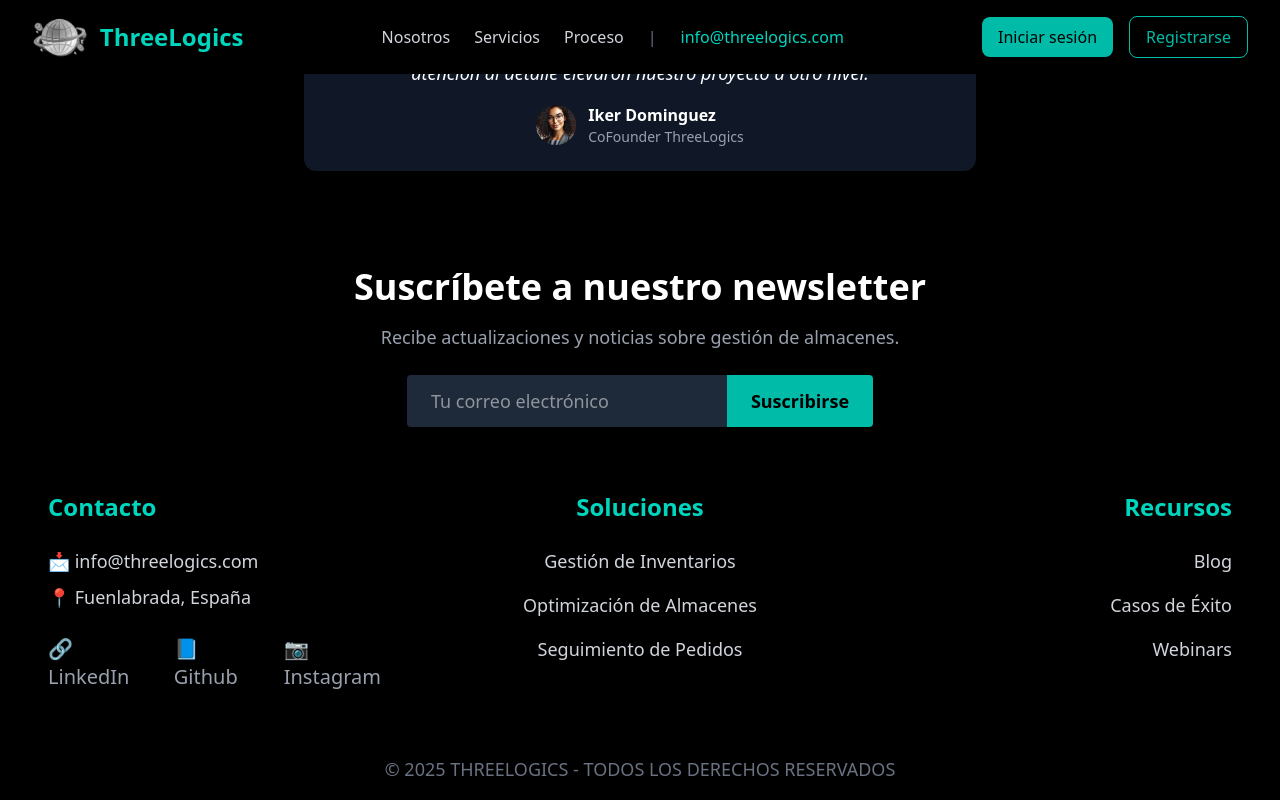
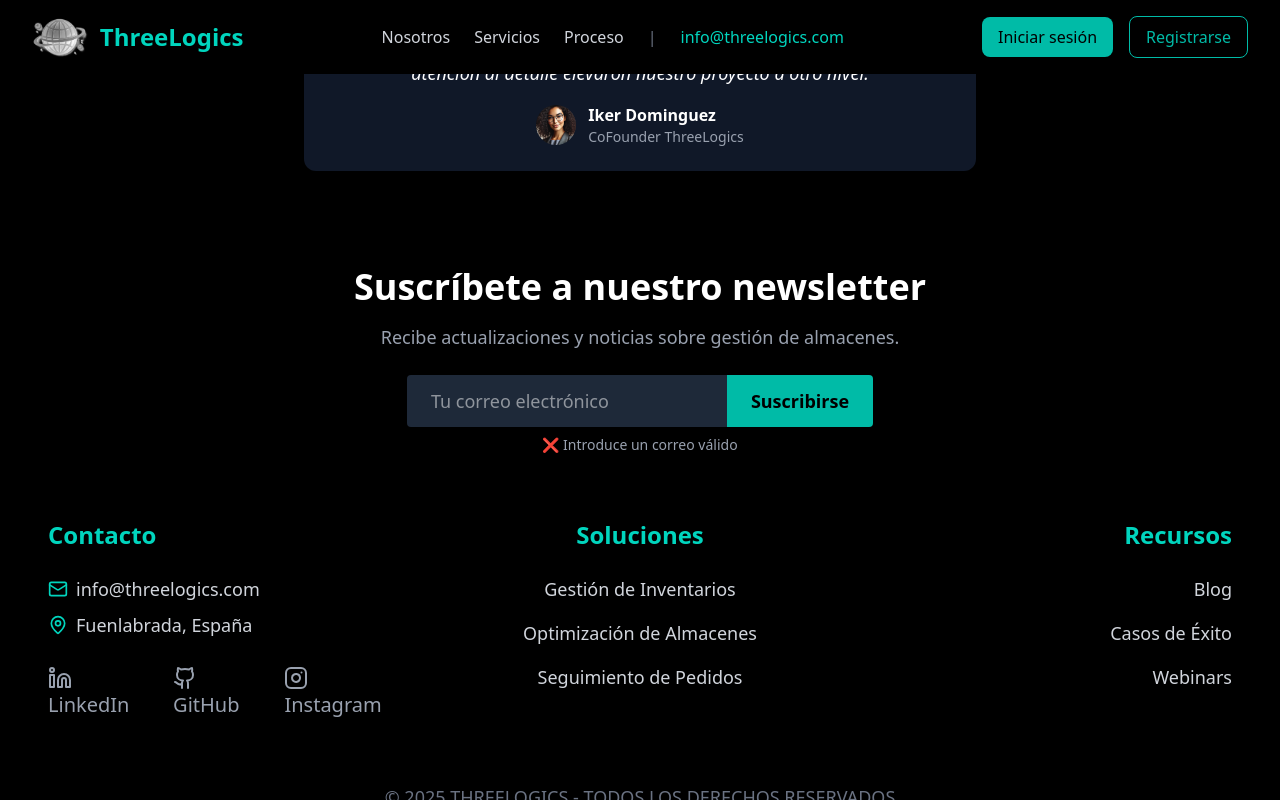
Before and after one commit to dominguezz05/TFG-ThreeLogics, a React (Vite) app in the folder warehouse-test/: page / in a window 1280 px wide. Both pictures are taken after a click on the button "Suscribirse". Shown: the part 3833-4633 px from the top of the page. Built offline with nearby package versions, Linux system fonts and the light colour scheme.

Commit message:
footer mejorado

```diff
--- a/warehouse-test/src/components/Footer.jsx
+++ b/warehouse-test/src/components/Footer.jsx
@@ -1,7 +1,29 @@
+import { useState } from "react";
+import { Mail, MapPin, Linkedin, Github, Instagram } from "lucide-react"; // Librería de iconos
+
 export default function Footer() {
+  const [email, setEmail] = useState("");
+  const [isLoading, setIsLoading] = useState(false);
+  const [message, setMessage] = useState("");
+
+  const handleSubscribe = () => {
+    if (!email || !email.includes("@")) {
+      setMessage("❌ Introduce un correo válido");
+      return;
+    }
+
+    setIsLoading(true);
+    setTimeout(() => {
+      setIsLoading(false);
+      setMessage("✅ Suscripción exitosa");
+      setEmail("");
+    }, 2000);
+  };
+
   return (
     <footer className="bg-black text-white py-16" id="footer">
       <div className="max-w-7xl mx-auto px-6 md:px-12">
+
         {/* Sección de Newsletter */}
         <div className="text-center mb-16">
           <h3 className="text-4xl font-bold mb-4">
@@ -14,32 +36,44 @@ export default function Footer() {
             <input
               type="email"
               placeholder="Tu correo electrónico"
+              value={email}
+              onChange={(e) => setEmail(e.target.value)}
               className="px-6 py-3 w-80 text-lg rounded-l bg-gray-800 text-white outline-none"
             />
-            <button className="bg-teal-500 px-6 py-3 text-lg rounded-r text-black font-bold hover:bg-teal-400 transition">
-              Suscribirse
+            <button
+              className="bg-teal-500 px-6 py-3 text-lg rounded-r text-black font-bold hover:bg-teal-400 transition flex items-center"
+              onClick={handleSubscribe}
+              disabled={isLoading}
+            >
+              {isLoading ? "⏳ Enviando..." : "Suscribirse"}
             </button>
           </div>
+          {message && <p className="mt-2 text-sm text-gray-400">{message}</p>}
         </div>
 
         {/* Información y enlaces */}
         <div className="grid grid-cols-1 md:grid-cols-3 gap-16 text-center md:text-left">
+
           {/* Contacto - Alineado a la izquierda */}
           <div className="md:text-left">
             <h4 className="text-2xl font-semibold mb-6 text-teal-400">
               Contacto
             </h4>
-            <p className="text-gray-300 text-lg">📩 info@threelogics.com</p>
-            <p className="text-gray-300 text-lg mt-2">📍 Fuenlabrada, España</p>
+            <p className="text-gray-300 text-lg flex items-center gap-2">
+              <Mail className="w-5 h-5 text-teal-400" /> info@threelogics.com
+            </p>
+            <p className="text-gray-300 text-lg mt-2 flex items-center gap-2">
+              <MapPin className="w-5 h-5 text-teal-400" /> Fuenlabrada, España
+            </p>
             <div className="flex justify-center md:justify-start space-x-6 mt-6 text-xl">
               <a href="#" className="text-gray-400 hover:text-teal-400">
-                🔗 LinkedIn
+                <Linkedin className="w-6 h-6 inline" /> LinkedIn
               </a>
               <a href="#" className="text-gray-400 hover:text-teal-400">
-                📘 Github
+                <Github className="w-6 h-6 inline" /> GitHub
               </a>
               <a href="#" className="text-gray-400 hover:text-teal-400">
-                📷 Instagram
+                <Instagram className="w-6 h-6 inline" /> Instagram
               </a>
             </div>
           </div>
@@ -50,21 +84,9 @@ export default function Footer() {
               Soluciones
             </h4>
             <ul className="text-gray-300 text-lg space-y-4">
-              <li>
-                <a href="#" className="hover:text-teal-400">
-                  Gestión de Inventarios
-                </a>
-              </li>
-              <li>
-                <a href="#" className="hover:text-teal-400">
-                  Optimización de Almacenes
-                </a>
-              </li>
-              <li>
-                <a href="#" className="hover:text-teal-400">
-                  Seguimiento de Pedidos
-                </a>
-              </li>
+              <li><a href="#" className="hover:text-teal-400">Gestión de Inventarios</a></li>
+              <li><a href="#" className="hover:text-teal-400">Optimización de Almacenes</a></li>
+              <li><a href="#" className="hover:text-teal-400">Seguimiento de Pedidos</a></li>
             </ul>
           </div>
 
@@ -74,21 +96,9 @@ export default function Footer() {
               Recursos
             </h4>
             <ul className="text-gray-300 text-lg space-y-4">
-              <li>
-                <a href="#" className="hover:text-teal-400">
-                  Blog
-                </a>
-              </li>
-              <li>
-                <a href="#" className="hover:text-teal-400">
-                  Casos de Éxito
-                </a>
-              </li>
-              <li>
-                <a href="#" className="hover:text-teal-400">
-                  Webinars
-                </a>
-              </li>
+              <li><a href="#" className="hover:text-teal-400">Blog</a></li>
+              <li><a href="#" className="hover:text-teal-400">Casos de Éxito</a></li>
+              <li><a href="#" className="hover:text-teal-400">Webinars</a></li>
             </ul>
           </div>
         </div>
```
